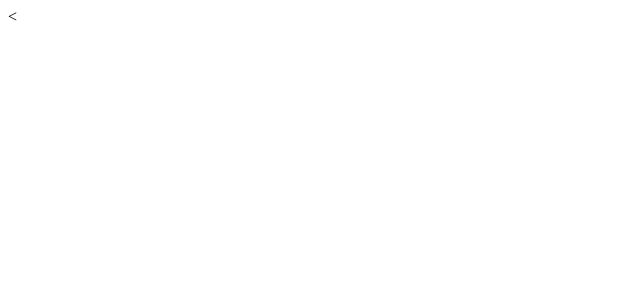
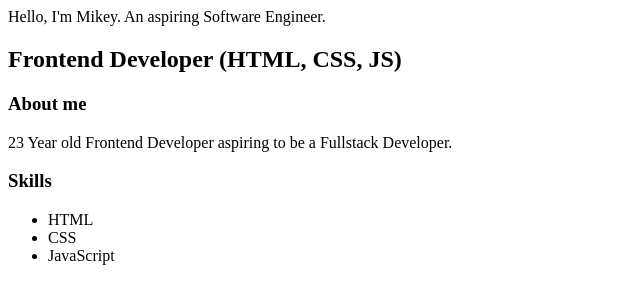
Before and after one commit to CantUnderstandMath/Demo, a plain HTML site: page index.html in a window 1280 px wide. Shown: the whole page, without its empty margins (0-640 px from the left). Drawn offline with Linux system fonts and the light colour scheme.

Commit message:
Basic layout will style later!

```diff
--- a/index.html
+++ b/index.html
@@ -1,9 +1,26 @@
 <html>
     <head>
-<title>Mikey's Demo Site!</title>
-<
+<title>Michael Ingram</title>
     </head>
     <body>
-
+        <div class="header">
+            <P>Hello, I'm Mikey. An aspiring Software Engineer.</p>
+            <h2>Frontend Developer (HTML, CSS, JS)</h2>
+        </div>
+                <div class="about">
+                    <h3>About me</h3>
+                    <p>23 Year old Frontend Developer aspiring to be a Fullstack Developer.</p>
+                </div>
+                    <div class="skills">
+                    <h3>Skills</h3>
+                    <ul>
+                        <li>HTML</li>
+                        <li>CSS</li>
+                        <li>JavaScript</li>
+                    </ul>
+                    </div>
+                    <div class="projects">
+                        <!-- insert projects -->
+                    </div>
     </body>
 </html>
```
